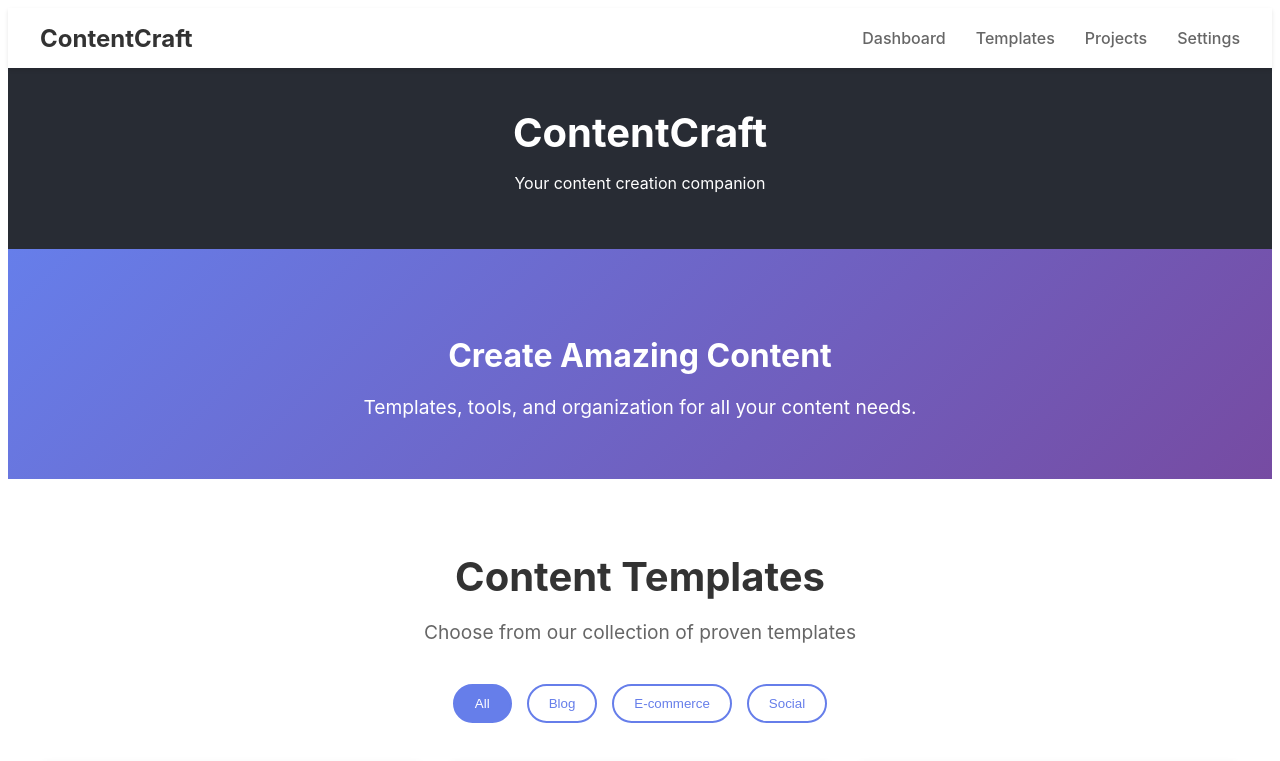
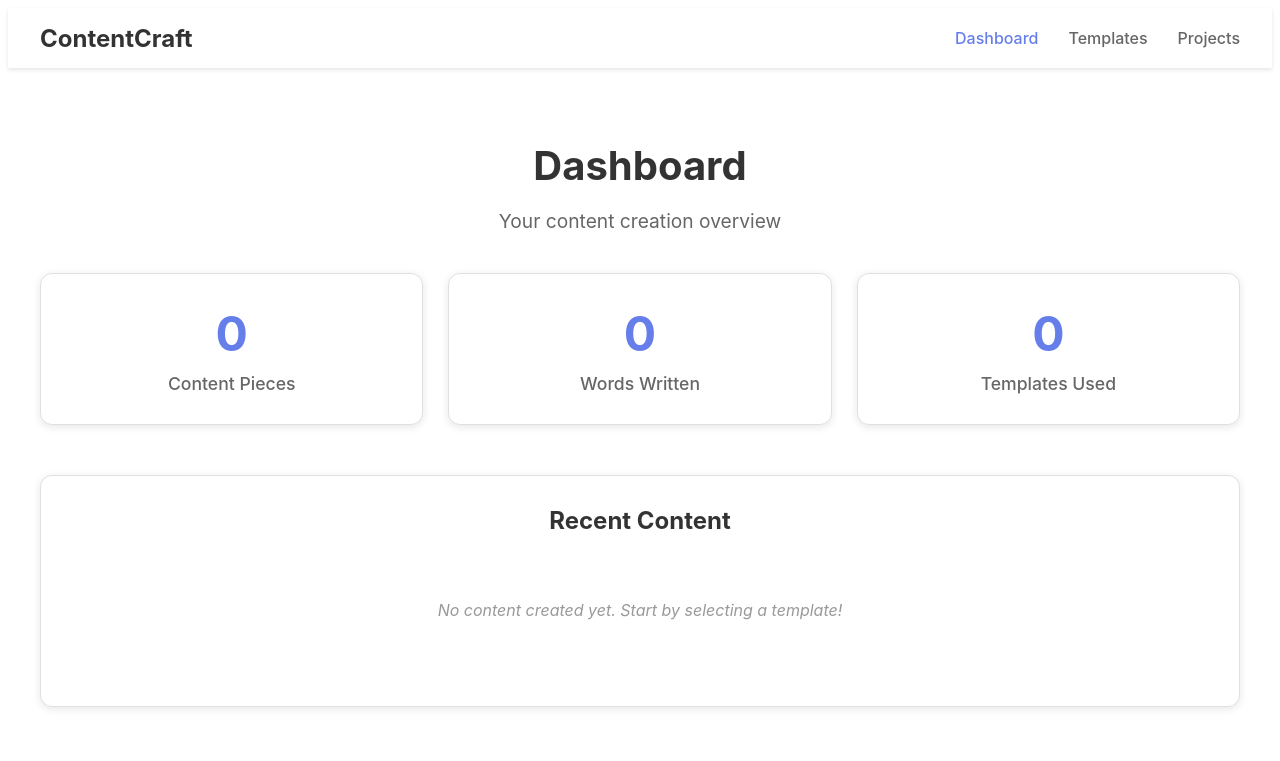
Before and after one commit to AshworthETH/ContentCraft, a React (Create React App) app: page /dashboard in a window 1280 px wide. Shown: the top 761 px of the page. Built offline with nearby package versions, Linux system fonts and the light colour scheme.

Commit message:
add routing and dashboard page

```diff
--- a/package.json
+++ b/package.json
@@ -5,6 +5,7 @@
   "dependencies": {
     "react": "^18.2.0",
     "react-dom": "^18.2.0",
+    "react-router-dom": "^6.8.1",
     "react-scripts": "5.0.1"
   },
   "scripts": {
--- a/src/App.js
+++ b/src/App.js
@@ -1,25 +1,37 @@
 import React from 'react';
+import { BrowserRouter as Router, Routes, Route } from 'react-router-dom';
 import './App.css';
 import Navigation from './components/Navigation';
 import TemplateLibrary from './components/TemplateLibrary';
+import ProjectDashboard from './components/ProjectDashboard';
 
 function App() {
   return (
+    <Router>
       <div className="App">
         <Navigation />
+        <Routes>
+          <Route path="/" element={<HomePage />} />
+          <Route path="/dashboard" element={<ProjectDashboard />} />
+          <Route path="/templates" element={<TemplateLibrary />} />
+          <Route path="/projects" element={<ProjectDashboard />} />
+        </Routes>
+      </div>
+    </Router>
+  );
+}
+
+const HomePage = () => (
+  <main>
     <header className="App-header">
       <h1>ContentCraft</h1>
       <p>Your content creation companion</p>
     </header>
-      <main>
     <div className="hero-section">
       <h2>Create Amazing Content</h2>
       <p>Templates, tools, and organization for all your content needs.</p>
     </div>
-        <TemplateLibrary />
   </main>
-    </div>
 );
-}
 
 export default App;
--- a/src/components/Navigation.css
+++ b/src/components/Navigation.css
@@ -31,6 +31,11 @@
   gap: 30px;
 }
 
+.nav-logo a {
+  text-decoration: none;
+  color: inherit;
+}
+
 .nav-menu li a {
   text-decoration: none;
   color: #666;
@@ -38,6 +43,7 @@
   transition: color 0.3s ease;
 }
 
-.nav-menu li a:hover {
+.nav-menu li a:hover,
+.nav-menu li a.active {
   color: #667eea;
 }
--- a/src/components/Navigation.js
+++ b/src/components/Navigation.js
@@ -1,4 +1,5 @@
 import React from 'react';
+import { NavLink } from 'react-router-dom';
 import './Navigation.css';
 
 const Navigation = () => {
@@ -6,13 +7,14 @@ const Navigation = () => {
     <nav className="navigation">
       <div className="nav-container">
         <div className="nav-logo">
-          <h3>ContentCraft</h3>
+          <NavLink to="/">
+            <h3>ContentCraft</h3>
+          </NavLink>
         </div>
         <ul className="nav-menu">
-          <li><a href="#dashboard">Dashboard</a></li>
-          <li><a href="#templates">Templates</a></li>
-          <li><a href="#projects">Projects</a></li>
-          <li><a href="#settings">Settings</a></li>
+          <li><NavLink to="/dashboard">Dashboard</NavLink></li>
+          <li><NavLink to="/templates">Templates</NavLink></li>
+          <li><NavLink to="/projects">Projects</NavLink></li>
         </ul>
       </div>
     </nav>
--- /dev/null
+++ b/src/components/ProjectDashboard.css
@@ -0,0 +1,124 @@
+.project-dashboard {
+  max-width: 1200px;
+  margin: 0 auto;
+  padding: 40px 20px;
+}
+
+.dashboard-header {
+  text-align: center;
+  margin-bottom: 40px;
+}
+
+.dashboard-header h2 {
+  font-size: 2.5rem;
+  color: #333;
+  margin-bottom: 10px;
+}
+
+.dashboard-header p {
+  color: #666;
+  font-size: 1.2rem;
+}
+
+.stats-grid {
+  display: grid;
+  grid-template-columns: repeat(auto-fit, minmax(200px, 1fr));
+  gap: 25px;
+  margin-bottom: 50px;
+}
+
+.stat-card {
+  background: white;
+  padding: 30px;
+  border-radius: 12px;
+  box-shadow: 0 2px 8px rgba(0,0,0,0.1);
+  text-align: center;
+  border: 1px solid #e0e0e0;
+}
+
+.stat-number {
+  font-size: 3rem;
+  font-weight: bold;
+  color: #667eea;
+  margin-bottom: 10px;
+}
+
+.stat-label {
+  color: #666;
+  font-size: 1.1rem;
+  font-weight: 500;
+}
+
+.recent-content {
+  background: white;
+  border-radius: 12px;
+  padding: 30px;
+  box-shadow: 0 2px 8px rgba(0,0,0,0.1);
+  border: 1px solid #e0e0e0;
+}
+
+.recent-content h3 {
+  margin: 0 0 25px 0;
+  color: #333;
+  font-size: 1.5rem;
+}
+
+.empty-state {
+  text-align: center;
+  color: #999;
+  font-style: italic;
+  padding: 40px;
+}
+
+.content-list {
+  display: flex;
+  flex-direction: column;
+  gap: 15px;
+}
+
+.content-item {
+  display: flex;
+  justify-content: space-between;
+  align-items: center;
+  padding: 20px;
+  border: 1px solid #e0e0e0;
+  border-radius: 8px;
+  transition: background-color 0.2s ease;
+}
+
+.content-item:hover {
+  background-color: #f9f9f9;
+}
+
+.content-info h4 {
+  margin: 0 0 5px 0;
+  color: #333;
+  font-size: 1.1rem;
+}
+
+.content-meta {
+  margin: 0;
+  color: #666;
+  font-size: 0.9rem;
+}
+
+.content-actions {
+  display: flex;
+  gap: 10px;
+}
+
+.action-btn {
+  padding: 8px 16px;
+  border: 1px solid #667eea;
+  background: transparent;
+  color: #667eea;
+  border-radius: 4px;
+  cursor: pointer;
+  font-size: 0.9rem;
+  transition: all 0.2s ease;
+}
+
+.action-btn:hover {
+  background: #667eea;
+  color: white;
+}
--- /dev/null
+++ b/src/components/ProjectDashboard.js
@@ -0,0 +1,69 @@
+import React from 'react';
+import { useContent } from '../hooks/useContent';
+import './ProjectDashboard.css';
+
+const ProjectDashboard = () => {
+  const { contents } = useContent();
+
+  const stats = {
+    totalContent: contents.length,
+    wordsWritten: contents.reduce((total, content) => {
+      return total + content.content.split(' ').filter(word => word.length > 0).length;
+    }, 0),
+    templatesUsed: new Set(contents.map(c => c.templateId).filter(Boolean)).size
+  };
+
+  const recentContent = contents
+    .sort((a, b) => new Date(b.updatedAt) - new Date(a.updatedAt))
+    .slice(0, 5);
+
+  return (
+    <div className="project-dashboard">
+      <div className="dashboard-header">
+        <h2>Dashboard</h2>
+        <p>Your content creation overview</p>
+      </div>
+
+      <div className="stats-grid">
+        <div className="stat-card">
+          <div className="stat-number">{stats.totalContent}</div>
+          <div className="stat-label">Content Pieces</div>
+        </div>
+        <div className="stat-card">
+          <div className="stat-number">{stats.wordsWritten.toLocaleString()}</div>
+          <div className="stat-label">Words Written</div>
+        </div>
+        <div className="stat-card">
+          <div className="stat-number">{stats.templatesUsed}</div>
+          <div className="stat-label">Templates Used</div>
+        </div>
+      </div>
+
+      <div className="recent-content">
+        <h3>Recent Content</h3>
+        {recentContent.length === 0 ? (
+          <p className="empty-state">No content created yet. Start by selecting a template!</p>
+        ) : (
+          <div className="content-list">
+            {recentContent.map(content => (
+              <div key={content.id} className="content-item">
+                <div className="content-info">
+                  <h4>{content.title || 'Untitled'}</h4>
+                  <p className="content-meta">
+                    {new Date(content.updatedAt).toLocaleDateString()} •
+                    {content.content.split(' ').filter(word => word.length > 0).length} words
+                  </p>
+                </div>
+                <div className="content-actions">
+                  <button className="action-btn">Edit</button>
+                </div>
+              </div>
+            ))}
+          </div>
+        )}
+      </div>
+    </div>
+  );
+};
+
+export default ProjectDashboard;
```
Lines whose indentation alone changed are shown as unchanged.
